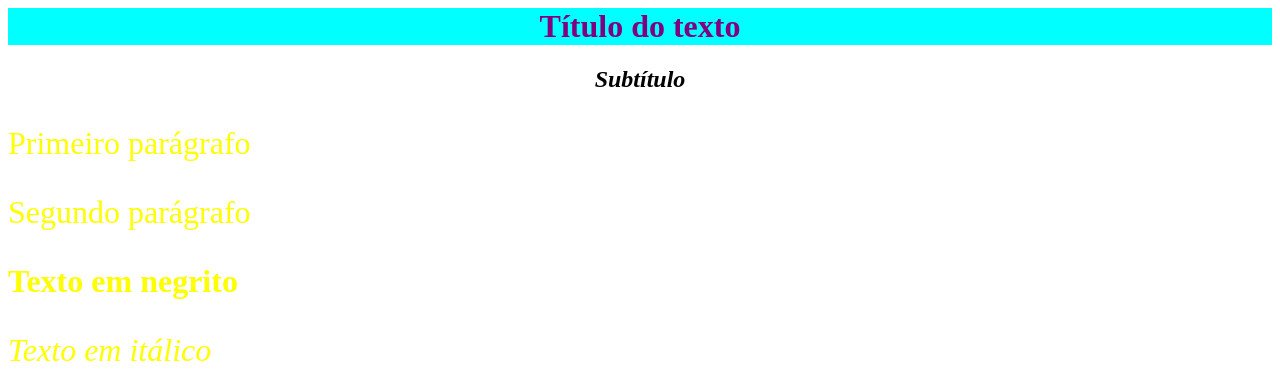
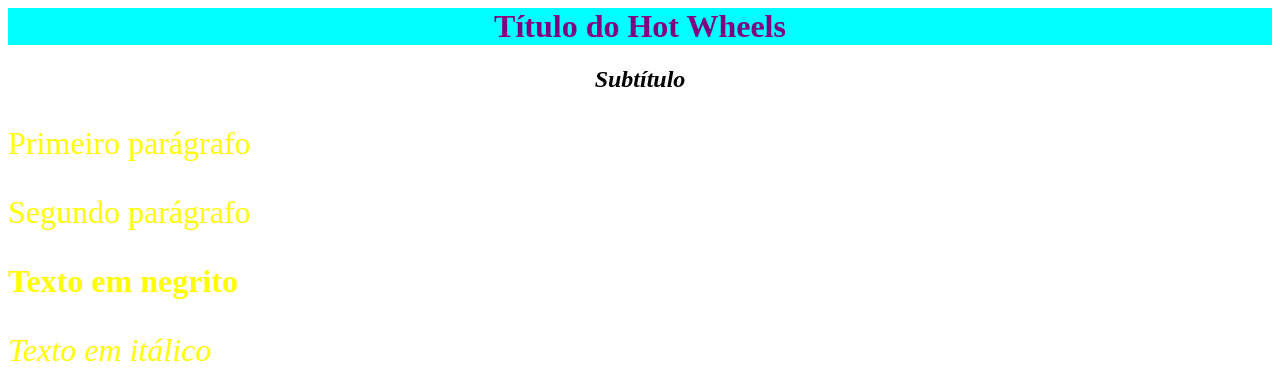
Before and after one commit to prof-caio/barbearia-2dsb, a plain HTML site: page Prof_Caio/index.html in a window 1280 px wide. Shown: the top 379 px of the page. Drawn offline with Linux system fonts and the light colour scheme.

Commit message:
Update index.html

```diff
--- a/Prof_Caio/index.html
+++ b/Prof_Caio/index.html
@@ -8,7 +8,7 @@
 
 <body>
 
-    <h1 style="color: purple">Título do texto</h1>
+    <h1 style="color: purple">Título do Hot Wheels</h1>
     <h2>Subtítulo</h2>
     <p>Primeiro parágrafo</p>
     <p>Segundo parágrafo</p>
```
